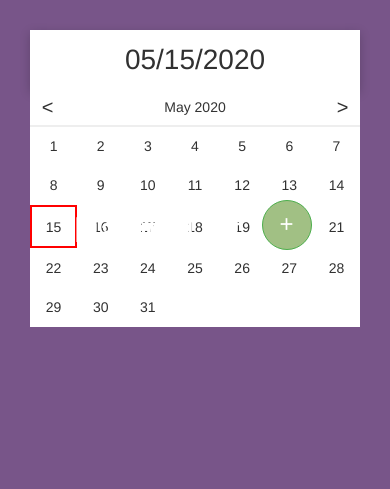
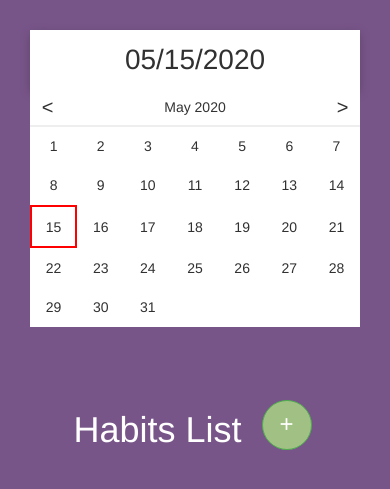
Before and after one commit to ajay-k/HabitTracker, a Django app: page /habits/ in a window 390 px wide. Shown: the part 212-701 px from the top of the page. Run offline with Django 3.2, Linux system fonts and the light colour scheme; the visitor is signed in with stand-in values (Sample User, id 1); data that the repository does not hold is empty; some libraries are stand-ins or nearby versions.

Commit message:
Adds responsive layout for Calander UI

```diff
--- a/main_app/static/css/style.css
+++ b/main_app/static/css/style.css
@@ -19,6 +19,8 @@
 
    cursor:pointer;
    user-select: none;
+
+
  }
 
  .date-picker:hover {
@@ -39,11 +41,29 @@
 
  .date-picker .dates {
    display: block;
+   /* position: absolute; */
+   /* position: relative;
+   display: flex;
+   flex-direction: column;
+   width: 100%;
+   height: 60px;
+   background-color: #ffffff; */
+
    position: absolute;
    top: 100%;
    left: 0;
    right: 0;
    background-color: #ffffff;
+   /* clear: both; */
+   /* float: left; */
+ }
+
+ @media (max-width: 768px) {
+  .rightTopContainer {
+
+    margin-top: 200px;
+
+  }
 }
 
  .date-picker .dates.active {
@@ -186,6 +206,9 @@
 
 .calendarContainer{
   margin-top: 7rem;
+  position: relative;
+  /* overflow: hidden; */
+  /* overflow:auto  */
 }
 
 .habitsContainer{
--- a/main_app/templates/habits.html
+++ b/main_app/templates/habits.html
@@ -6,8 +6,8 @@
     <div class="col-md-7 calendarContainer">
       <h1 id="calendar-title" class="main-font">Calendar</h1>
       <div class="date-picker">
-        <div class="selected-date"></div>
-
+        <div class="selected-date">
+        </div>
         <div class="dates">
           <div class="month">
             <div class="arrows prev-mth">&lt</div>
@@ -23,7 +23,7 @@
     <div class="col-md-5  habitsContainer">
       <div class="rightTopContainer">
         <h1 id="habitTitle" class="main-font">Habits List</h1>
-         <a href="{% url 'habit_add' %}"> <button type="button" class="btn btn-success btn-circle float-right">&#43;</button></a>
+         <a href="{% url 'habit_add' %}"> <button type="button" class="btn btn-success btn-circle">&#43;</button></a>
       </div>
         <div class="habitsList">
 
```
Lines whose indentation alone changed are shown as unchanged.
